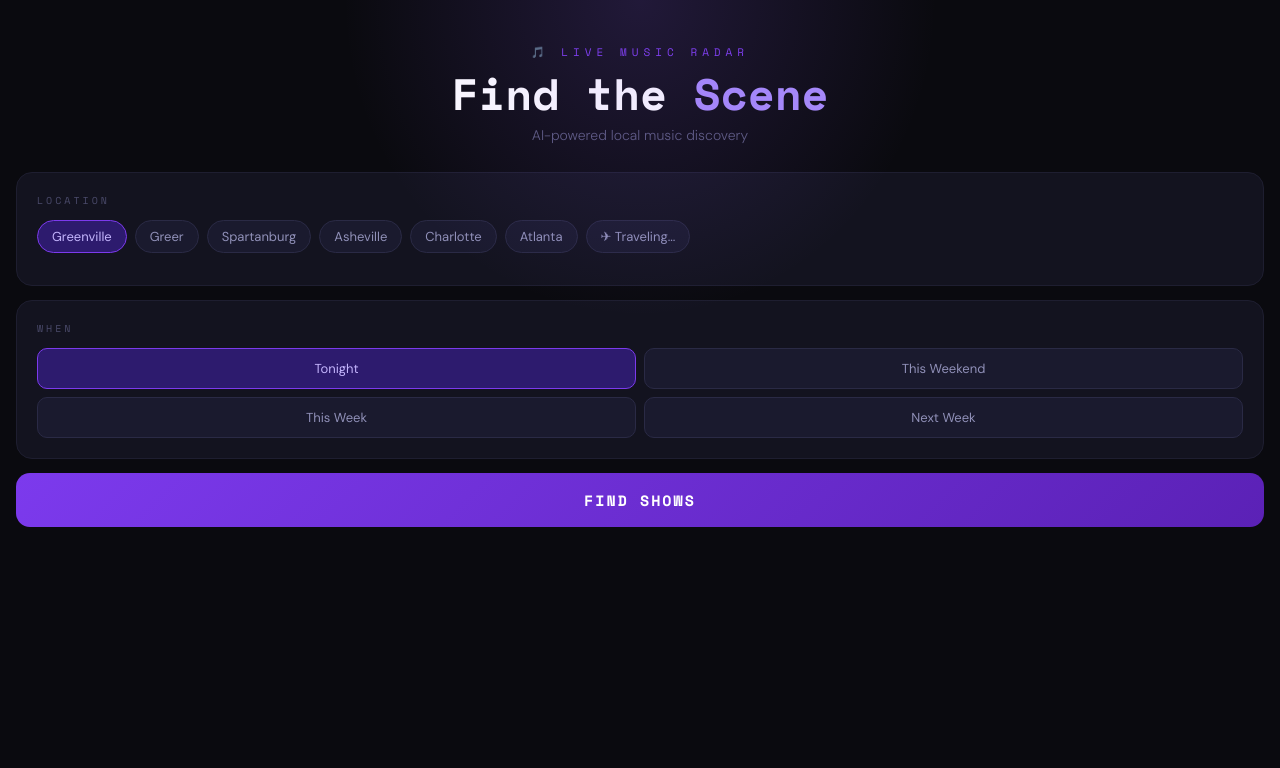
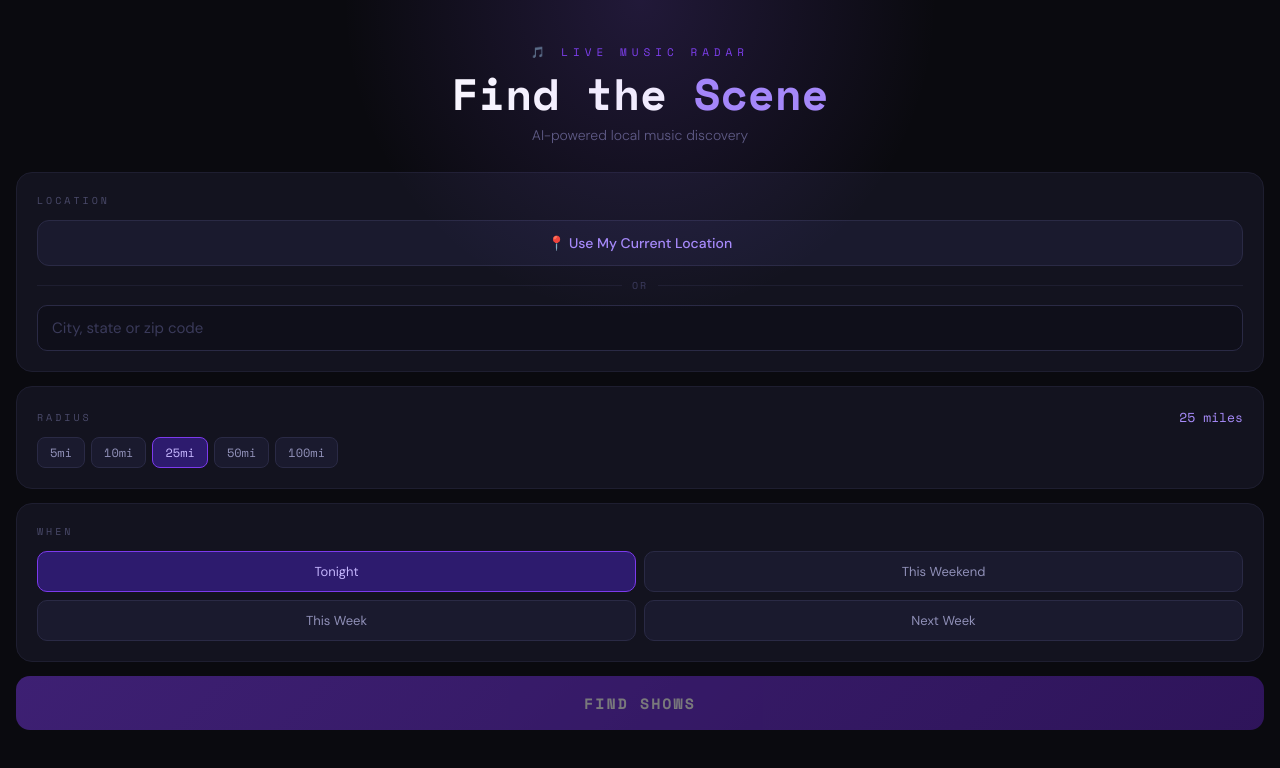
Before and after one commit to donohuejs/Music.radar, a React (Vite) app: page / in a window 1280 px wide. Shown: the top 768 px of the page. Built offline with nearby package versions, Linux system fonts and the light colour scheme.

Commit message:
Update App.jsx

```diff
--- a/src/App.jsx
+++ b/src/App.jsx
@@ -1,13 +1,6 @@
 import { useState, useRef } from "react";
 
-const QUICK_LOCATIONS = [
-  { label: "Greenville", value: "Greenville, SC" },
-  { label: "Greer", value: "Greer, SC" },
-  { label: "Spartanburg", value: "Spartanburg, SC" },
-  { label: "Asheville", value: "Asheville, NC" },
-  { label: "Charlotte", value: "Charlotte, NC" },
-  { label: "Atlanta", value: "Atlanta, GA" },
-];
+const RADIUS_OPTIONS = [5, 10, 25, 50, 100];
 
 const DATE_OPTIONS = [
   { label: "Tonight", value: "tonight" },
@@ -26,28 +19,74 @@ function Spinner() {
 }
 
 export default function App() {
-  const [location, setLocation] = useState("Greenville, SC");
-  const [customLocation, setCustomLocation] = useState("");
-  const [useCustom, setUseCustom] = useState(false);
+  const [locationInput, setLocationInput] = useState("");
+  const [locationDisplay, setLocationDisplay] = useState("");
+  const [gpsLoading, setGpsLoading] = useState(false);
+  const [gpsError, setGpsError] = useState(null);
+  const [radius, setRadius] = useState(25);
   const [dateRange, setDateRange] = useState("tonight");
   const [results, setResults] = useState(null);
   const [loading, setLoading] = useState(false);
   const [error, setError] = useState(null);
   const resultsRef = useRef(null);
 
-  const activeLocation = useCustom ? customLocation : location;
+  const activeLocation = locationDisplay || locationInput;
+  const canSearch = activeLocation.trim().length > 0;
+
+  async function useCurrentLocation() {
+    setGpsError(null);
+    setGpsLoading(true);
+    setLocationInput("");
+    setLocationDisplay("");
+
+    if (!navigator.geolocation) {
+      setGpsError("Geolocation not supported on this device.");
+      setGpsLoading(false);
+      return;
+    }
+
+    navigator.geolocation.getCurrentPosition(
+      async (pos) => {
+        const { latitude, longitude } = pos.coords;
+        try {
+          const res = await fetch(
+            `https://nominatim.openstreetmap.org/reverse?lat=${latitude}&lon=${longitude}&format=json`
+          );
+          const data = await res.json();
+          const city =
+            data.address.city ||
+            data.address.town ||
+            data.address.village ||
+            data.address.county ||
+            "your location";
+          const state = data.address.state || "";
+          const label = state ? `${city}, ${state}` : city;
+          setLocationDisplay(label);
+        } catch {
+          setLocationDisplay(`${latitude.toFixed(4)}, ${longitude.toFixed(4)}`);
+        }
+        setGpsLoading(false);
+      },
+      () => {
+        setGpsError("Couldn't get your location. Try typing it in.");
+        setGpsLoading(false);
+      }
+    );
+  }
 
   async function fetchEvents() {
-    if (!activeLocation.trim()) return;
+    if (!canSearch) return;
     setLoading(true);
     setError(null);
     setResults(null);
+
+    const locationWithRadius = `${activeLocation} (within ${radius} miles)`;
 
     try {
       const res = await fetch("/api/search", {
         method: "POST",
         headers: { "Content-Type": "application/json" },
-        body: JSON.stringify({ location: activeLocation, dateRange }),
+        body: JSON.stringify({ location: locationWithRadius, dateRange }),
       });
 
       const data = await res.json();
@@ -84,12 +123,8 @@ export default function App() {
           -webkit-font-smoothing: antialiased;
         }
 
-        #root {
-          min-height: 100vh;
-          padding-bottom: 60px;
-        }
+        #root { min-height: 100vh; padding-bottom: 60px; }
 
-        /* ── Header ── */
         .header {
           padding: 44px 24px 28px;
           text-align: center;
@@ -121,13 +156,8 @@ export default function App() {
           margin-bottom: 8px;
         }
         h1 span { color: #a78bfa; }
-        .subtitle {
-          color: #5a5a7a;
-          font-size: 14px;
-          font-weight: 300;
-        }
+        .subtitle { color: #5a5a7a; font-size: 14px; font-weight: 300; }
 
-        /* ── Cards ── */
         .card {
           background: #13131f;
           border: 1px solid #1e1e30;
@@ -144,52 +174,131 @@ export default function App() {
           margin-bottom: 12px;
         }
 
-        /* ── Location chips ── */
-        .quick-chips {
+        .gps-btn {
+          width: 100%;
           display: flex;
-          flex-wrap: wrap;
+          align-items: center;
+          justify-content: center;
           gap: 8px;
+          background: #1a1a2e;
+          border: 1px solid #2a2a45;
+          border-radius: 12px;
+          padding: 13px 16px;
+          color: #a78bfa;
+          font-size: 14px;
+          font-weight: 500;
+          font-family: 'DM Sans', sans-serif;
+          cursor: pointer;
+          transition: all 0.15s;
           margin-bottom: 12px;
         }
-        .chip {
+        .gps-btn:hover { border-color: #7c3aed; background: #1e1535; }
+        .gps-btn.active { border-color: #7c3aed; background: #1e1535; color: #c4b5fd; }
+
+        .divider-row {
+          display: flex;
+          align-items: center;
+          gap: 10px;
+          margin-bottom: 12px;
+        }
+        .divider-line { flex: 1; height: 1px; background: #1e1e30; }
+        .divider-or {
+          font-family: 'Space Mono', monospace;
+          font-size: 10px;
+          color: #3a3a5a;
+          letter-spacing: 2px;
+        }
+
+        .location-input {
+          width: 100%;
+          background: #0f0f1a;
+          border: 1px solid #2a2a45;
+          border-radius: 10px;
+          padding: 12px 14px;
+          color: #e8e8f0;
+          font-size: 15px;
+          font-family: 'DM Sans', sans-serif;
+          outline: none;
+          transition: border-color 0.15s;
+        }
+        .location-input:focus { border-color: #7c3aed; }
+        .location-input::placeholder { color: #3a3a5a; }
+
+        .gps-detected {
+          display: flex;
+          align-items: center;
+          gap: 8px;
+          background: #1e1535;
+          border: 1px solid #3d2d6e;
+          border-radius: 10px;
+          padding: 11px 14px;
+          margin-top: 0;
+        }
+        .gps-dot {
+          width: 8px; height: 8px;
+          border-radius: 50%;
+          background: #a78bfa;
+          flex-shrink: 0;
+          animation: pulse 1.5s ease-in-out infinite;
+        }
+        @keyframes pulse {
+          0%, 100% { opacity: 1; }
+          50% { opacity: 0.4; }
+        }
+        .gps-location-text {
+          font-size: 14px;
+          color: #c4b5fd;
+          font-weight: 500;
+          flex: 1;
+        }
+        .gps-clear {
+          background: none;
+          border: none;
+          color: #5a5a7a;
+          font-size: 18px;
+          cursor: pointer;
+          padding: 0 2px;
+          line-height: 1;
+        }
+        .gps-clear:hover { color: #9090b8; }
+        .gps-error {
+          font-size: 12px;
+          color: #f87171;
+          margin-top: 8px;
+          font-family: 'Space Mono', monospace;
+        }
+
+        .radius-row {
+          display: flex;
+          justify-content: space-between;
+          align-items: center;
+          margin-bottom: 10px;
+        }
+        .radius-value {
+          font-family: 'Space Mono', monospace;
+          font-size: 13px;
+          color: #a78bfa;
+        }
+        .radius-options { display: flex; gap: 6px; }
+        .radius-chip {
           background: #1a1a2e;
           border: 1px solid #2a2a45;
-          border-radius: 20px;
-          padding: 7px 14px;
-          font-size: 13px;
+          border-radius: 8px;
+          padding: 6px 12px;
+          font-size: 12px;
           color: #9090b8;
           cursor: pointer;
           transition: all 0.15s;
-          font-family: 'DM Sans', sans-serif;
+          font-family: 'Space Mono', monospace;
         }
-        .chip:hover { border-color: #7c3aed; color: #c4b5fd; }
-        .chip.active {
+        .radius-chip:hover { border-color: #7c3aed; color: #c4b5fd; }
+        .radius-chip.active {
           background: #2d1b6e;
           border-color: #7c3aed;
           color: #c4b5fd;
         }
-        .custom-input {
-          width: 100%;
-          background: #0f0f1a;
-          border: 1px solid #2a2a45;
-          border-radius: 10px;
-          padding: 11px 14px;
-          color: #e8e8f0;
-          font-size: 14px;
-          font-family: 'DM Sans', sans-serif;
-          outline: none;
-          transition: border-color 0.15s;
-          margin-top: 4px;
-        }
-        .custom-input:focus { border-color: #7c3aed; }
-        .custom-input::placeholder { color: #3a3a5a; }
 
-        /* ── Date chips ── */
-        .date-grid {
-          display: grid;
-          grid-template-columns: 1fr 1fr;
-          gap: 8px;
-        }
+        .date-grid { display: grid; grid-template-columns: 1fr 1fr; gap: 8px; }
         .date-chip {
           background: #1a1a2e;
           border: 1px solid #2a2a45;
@@ -203,13 +312,8 @@ export default function App() {
           font-family: 'DM Sans', sans-serif;
         }
         .date-chip:hover { border-color: #7c3aed; color: #c4b5fd; }
-        .date-chip.active {
-          background: #2d1b6e;
-          border-color: #7c3aed;
-          color: #c4b5fd;
-        }
+        .date-chip.active { background: #2d1b6e; border-color: #7c3aed; color: #c4b5fd; }
 
-        /* ── Search button ── */
         .search-btn {
           display: block;
           width: calc(100% - 32px);
@@ -235,14 +339,7 @@ export default function App() {
         .search-btn:active:not(:disabled) { transform: translateY(0); }
         .search-btn:disabled { opacity: 0.45; cursor: not-allowed; transform: none; }
 
-        /* ── Spinner ── */
-        .spinner-wrap {
-          display: flex;
-          flex-direction: column;
-          align-items: center;
-          gap: 16px;
-          padding: 52px 0;
-        }
+        .spinner-wrap { display: flex; flex-direction: column; align-items: center; gap: 16px; padding: 52px 0; }
         .spinner {
           width: 38px; height: 38px;
           border: 3px solid #1e1e30;
@@ -251,41 +348,14 @@ export default function App() {
           animation: spin 0.75s linear infinite;
         }
         @keyframes spin { to { transform: rotate(360deg); } }
-        .spinner-text {
-          font-family: 'Space Mono', monospace;
-          font-size: 11px;
-          letter-spacing: 3px;
-          color: #a78bfa;
-          text-transform: uppercase;
-        }
+        .spinner-text { font-family: 'Space Mono', monospace; font-size: 11px; letter-spacing: 3px; color: #a78bfa; text-transform: uppercase; }
 
-        /* ── Results ── */
-        .results-header {
-          padding: 28px 16px 4px;
-        }
-        .results-meta {
-          font-family: 'Space Mono', monospace;
-          font-size: 10px;
-          color: #4a4a6a;
-          letter-spacing: 2px;
-          text-transform: uppercase;
-          margin-bottom: 4px;
-        }
-        .results-title {
-          font-size: 22px;
-          font-weight: 600;
-          color: #e8e8f0;
-        }
+        .results-header { padding: 28px 16px 4px; }
+        .results-meta { font-family: 'Space Mono', monospace; font-size: 10px; color: #4a4a6a; letter-spacing: 2px; text-transform: uppercase; margin-bottom: 4px; }
+        .results-title { font-size: 22px; font-weight: 600; color: #e8e8f0; }
         .results-title span { color: #a78bfa; }
 
-        .category-heading {
-          font-family: 'Space Mono', monospace;
-          font-size: 10px;
-          letter-spacing: 3px;
-          color: #7c3aed;
-          text-transform: uppercase;
-          margin: 22px 16px 10px;
-        }
+        .category-heading { font-family: 'Space Mono', monospace; font-size: 10px; letter-spacing: 3px; color: #7c3aed; text-transform: uppercase; margin: 22px 16px 10px; }
 
         .event-card {
           background: #13131f;
@@ -305,136 +375,88 @@ export default function App() {
           background: linear-gradient(180deg, #7c3aed, #4f46e5);
         }
         .event-card:hover { border-color: #2d2d50; }
-
-        .event-artist {
-          font-size: 16px;
-          font-weight: 600;
-          color: #fff;
-          margin-bottom: 3px;
-        }
-        .event-venue {
-          font-size: 13px;
-          color: #6060a0;
-          margin-bottom: 10px;
-        }
-        .event-tags {
-          display: flex;
-          flex-wrap: wrap;
-          gap: 6px;
-          margin-bottom: 8px;
-        }
-        .tag {
-          border-radius: 6px;
-          padding: 3px 9px;
-          font-size: 11px;
-          font-family: 'Space Mono', monospace;
-        }
+        .event-artist { font-size: 16px; font-weight: 600; color: #fff; margin-bottom: 3px; }
+        .event-venue { font-size: 13px; color: #6060a0; margin-bottom: 10px; }
+        .event-tags { display: flex; flex-wrap: wrap; gap: 6px; margin-bottom: 8px; }
+        .tag { border-radius: 6px; padding: 3px 9px; font-size: 11px; font-family: 'Space Mono', monospace; }
         .tag-time { background: #1e1535; border: 1px solid #3d2d6e; color: #a78bfa; }
         .tag-genre { background: #1a1a2e; border: 1px solid #2a2a45; color: #6060a0; }
         .tag-tickets { background: #0f2018; border: 1px solid #1a3d30; color: #6ee7b7; }
+        .event-desc { font-size: 12px; color: #50507a; line-height: 1.55; font-style: italic; }
 
-        .event-desc {
-          font-size: 12px;
-          color: #50507a;
-          line-height: 1.55;
-          font-style: italic;
-        }
-
-        /* ── Scout tip ── */
-        .tip-card {
-          background: #13131f;
-          border: 1px solid #2d1b6e;
-          border-radius: 14px;
-          padding: 18px;
-          margin: 20px 16px 0;
-          display: flex;
-          gap: 12px;
-          align-items: flex-start;
-        }
+        .tip-card { background: #13131f; border: 1px solid #2d1b6e; border-radius: 14px; padding: 18px; margin: 20px 16px 0; display: flex; gap: 12px; align-items: flex-start; }
         .tip-icon { font-size: 20px; flex-shrink: 0; margin-top: 2px; }
-        .tip-label {
-          font-family: 'Space Mono', monospace;
-          font-size: 10px;
-          letter-spacing: 2px;
-          color: #c4b5fd;
-          text-transform: uppercase;
-          margin-bottom: 5px;
-        }
+        .tip-label { font-family: 'Space Mono', monospace; font-size: 10px; letter-spacing: 2px; color: #c4b5fd; text-transform: uppercase; margin-bottom: 5px; }
         .tip-text { font-size: 13px; color: #9090b8; line-height: 1.6; }
 
-        /* ── Error ── */
-        .error-box {
-          background: #1a1015;
-          border: 1px solid #3d1a1a;
-          border-radius: 14px;
-          padding: 24px;
-          margin: 20px 16px;
-          text-align: center;
-        }
+        .error-box { background: #1a1015; border: 1px solid #3d1a1a; border-radius: 14px; padding: 24px; margin: 20px 16px; text-align: center; }
         .error-icon { font-size: 28px; margin-bottom: 10px; }
         .error-msg { color: #f87171; font-size: 14px; }
 
-        /* ── Reset ── */
         .divider { height: 1px; background: #1e1e30; margin: 28px 16px 0; }
-        .clear-btn {
-          display: block;
-          margin: 16px auto 0;
-          background: none;
-          border: 1px solid #2a2a45;
-          border-radius: 8px;
-          padding: 9px 22px;
-          color: #4a4a6a;
-          font-size: 11px;
-          cursor: pointer;
-          font-family: 'Space Mono', monospace;
-          letter-spacing: 2px;
-          text-transform: uppercase;
-          transition: all 0.15s;
-        }
+        .clear-btn { display: block; margin: 16px auto 0; background: none; border: 1px solid #2a2a45; border-radius: 8px; padding: 9px 22px; color: #4a4a6a; font-size: 11px; cursor: pointer; font-family: 'Space Mono', monospace; letter-spacing: 2px; text-transform: uppercase; transition: all 0.15s; }
         .clear-btn:hover { color: #9090b8; border-color: #3a3a5a; }
       `}</style>
 
-      {/* Header */}
       <div className="header">
         <div className="logo-eyebrow">🎵 Live Music Radar</div>
         <h1>Find the <span>Scene</span></h1>
         <p className="subtitle">AI-powered local music discovery</p>
       </div>
 
-      {/* Location */}
       <div className="card">
         <div className="section-label">Location</div>
-        <div className="quick-chips">
-          {QUICK_LOCATIONS.map((loc) => (
         <button
-              key={loc.value}
-              className={`chip ${!useCustom && location === loc.value ? "active" : ""}`}
-              onClick={() => { setLocation(loc.value); setUseCustom(false); }}
+          className={`gps-btn ${locationDisplay ? "active" : ""}`}
+          onClick={useCurrentLocation}
+          disabled={gpsLoading}
         >
-              {loc.label}
+          {gpsLoading ? "📡 Detecting..." : "📍 Use My Current Location"}
         </button>
-          ))}
-          <button
-            className={`chip ${useCustom ? "active" : ""}`}
-            onClick={() => setUseCustom(true)}
-          >
-            ✈ Traveling...
-          </button>
+        {gpsError && <div className="gps-error">{gpsError}</div>}
+        {locationDisplay ? (
+          <div className="gps-detected">
+            <div className="gps-dot" />
+            <span className="gps-location-text">{locationDisplay}</span>
+            <button className="gps-clear" onClick={() => setLocationDisplay("")}>×</button>
           </div>
-        {useCustom && (
+        ) : (
+          <>
+            <div className="divider-row">
+              <div className="divider-line" />
+              <span className="divider-or">OR</span>
+              <div className="divider-line" />
+            </div>
             <input
-            className="custom-input"
+              className="location-input"
               type="text"
-            placeholder="Any city — e.g. New Orleans, LA or London, UK"
-            value={customLocation}
-            onChange={(e) => setCustomLocation(e.target.value)}
+              placeholder="City, state or zip code"
+              value={locationInput}
+              onChange={(e) => setLocationInput(e.target.value)}
               onKeyDown={(e) => e.key === "Enter" && fetchEvents()}
-            autoFocus
             />
+          </>
         )}
       </div>
 
-      {/* Date */}
+      <div className="card">
+        <div className="radius-row">
+          <div className="section-label" style={{marginBottom: 0}}>Radius</div>
+          <div className="radius-value">{radius} miles</div>
+        </div>
+        <div className="radius-options">
+          {RADIUS_OPTIONS.map((r) => (
+            <button
+              key={r}
+              className={`radius-chip ${radius === r ? "active" : ""}`}
+              onClick={() => setRadius(r)}
+            >
+              {r}mi
+            </button>
+          ))}
+        </div>
+      </div>
+
       <div className="card">
         <div className="section-label">When</div>
         <div className="date-grid">
@@ -453,15 +475,13 @@ export default function App() {
       <button
         className="search-btn"
         onClick={fetchEvents}
-        disabled={loading || !activeLocation.trim()}
+        disabled={loading || !canSearch}
       >
         {loading ? "Searching..." : "Find Shows"}
       </button>
 
-      {/* Loading */}
       {loading && <Spinner />}
 
-      {/* Error */}
       {error && !loading && (
         <div className="error-box">
           <div className="error-icon">🎸</div>
@@ -469,7 +489,6 @@ export default function App() {
         </div>
       )}
 
-      {/* Results */}
       {results && !loading && (
         <div ref={resultsRef}>
           <div className="results-header">
@@ -478,7 +497,6 @@ export default function App() {
               <span>{totalEvents}</span> {totalEvents === 1 ? "show" : "shows"} found
             </div>
           </div>
-
           {results.categories?.map((cat) => (
             <div key={cat.name}>
               <div className="category-heading">{cat.name}</div>
@@ -504,7 +522,6 @@ export default function App() {
               ))}
             </div>
           ))}
-
           {results.tip && (
             <div className="tip-card">
               <div className="tip-icon">💡</div>
@@ -514,7 +531,6 @@ export default function App() {
               </div>
             </div>
           )}
-
           <div className="divider" />
           <button className="clear-btn" onClick={() => setResults(null)}>
             New Search
```
Lines whose indentation alone changed are shown as unchanged.
